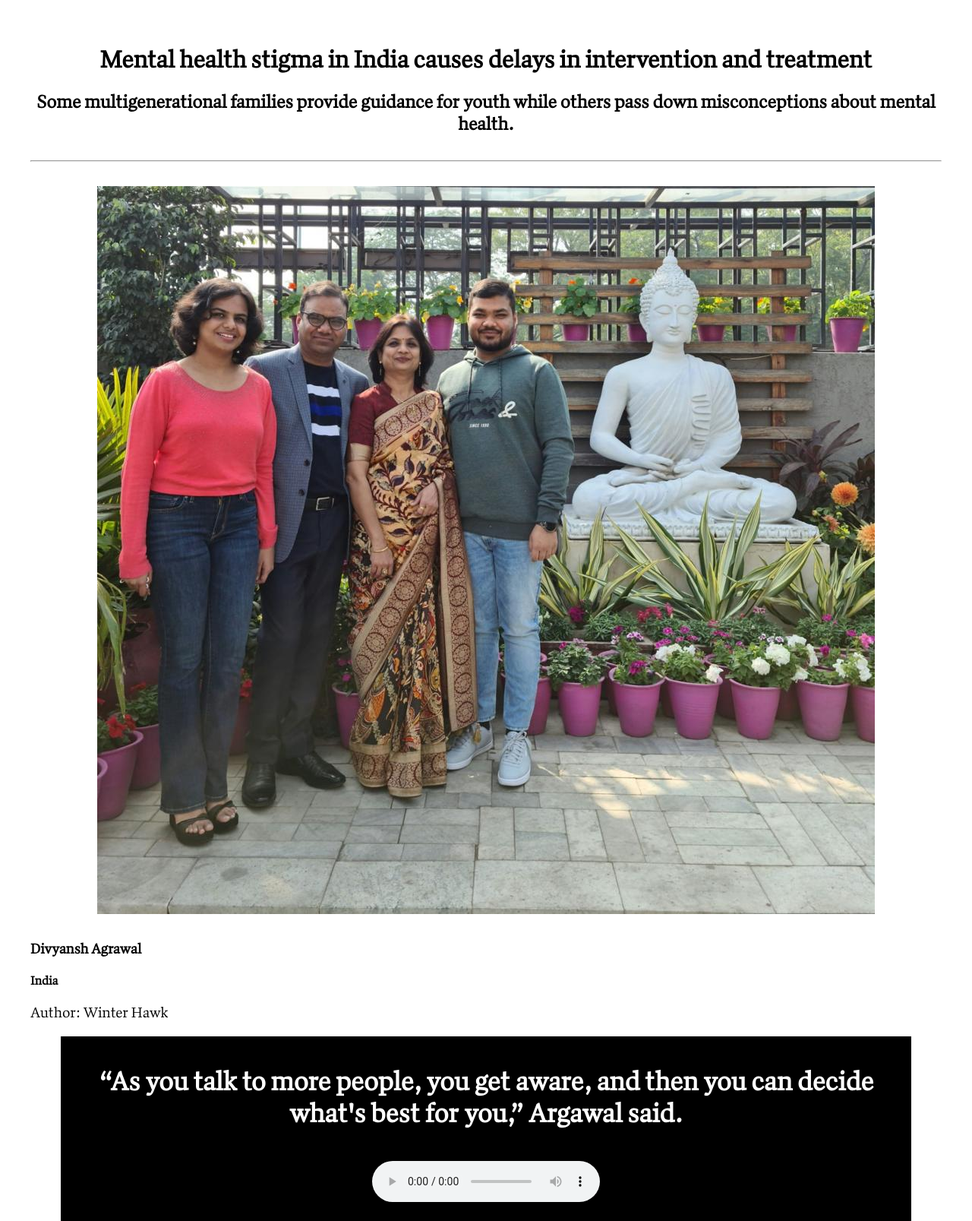
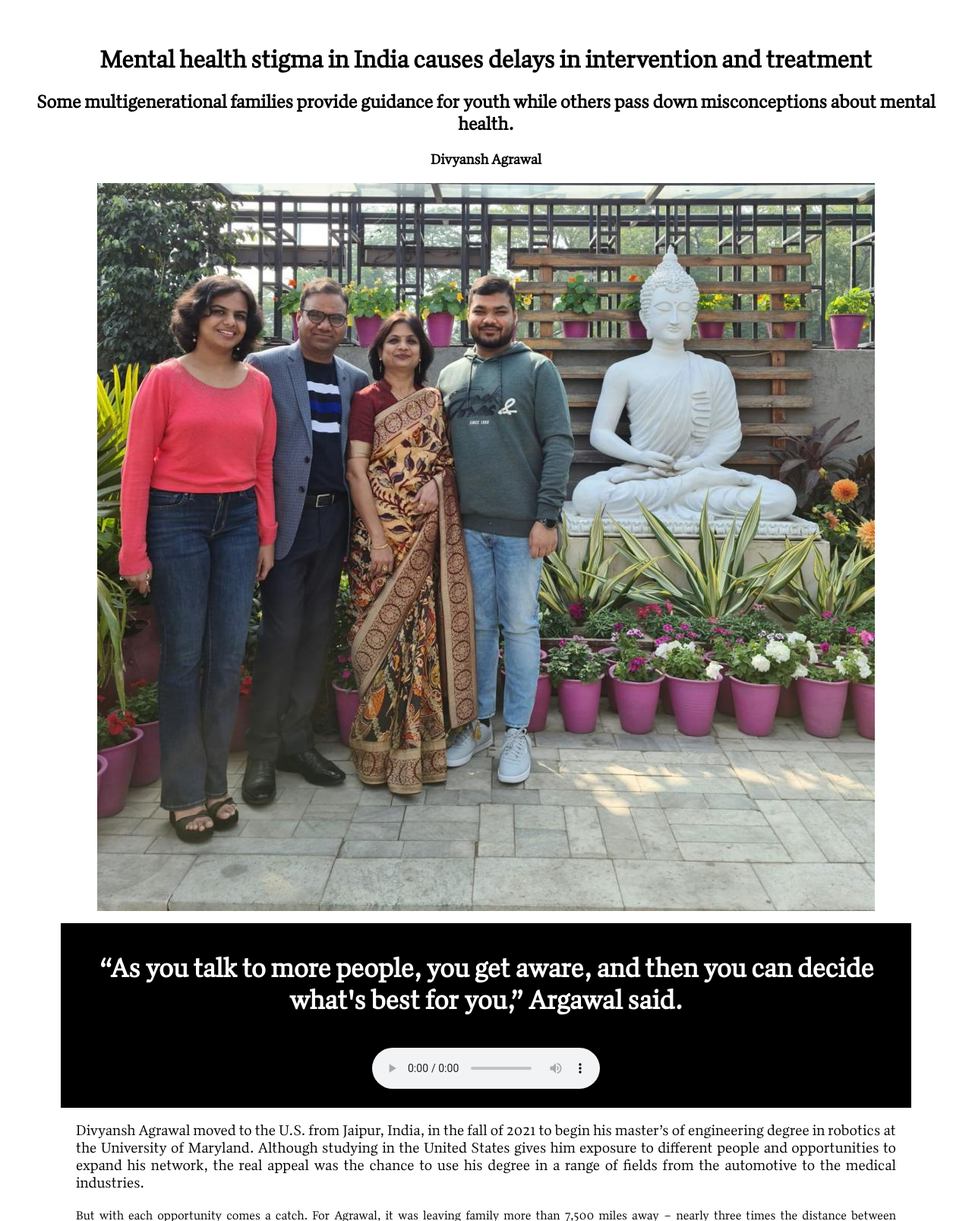
Before and after one commit to skanipakala/InternationalStudentsPage, a Flask app: page /student/1 in a window 1280 px wide. Shown: the top 1607 px of the page at 76% size. Run offline with Flask 2, Linux system fonts and the light colour scheme.

Commit message:
Fix File Path and student content

```diff
--- a/InternationalStudentsWebpage/static/css/student_detail_style.css
+++ b/InternationalStudentsWebpage/static/css/student_detail_style.css
@@ -9,9 +9,11 @@ body {
   font-family: 'Quiosco';
 }
 
-/* .header {
-  font-size: 30px;
-} */
+.header {
+  align-items: center;
+  justify-content: center;
+  text-align: center;
+}
 
 .quote-box {
   background-color: black;
--- a/InternationalStudentsWebpage/students.py
+++ b/InternationalStudentsWebpage/students.py
@@ -7,7 +7,7 @@ students = [
     "country_flag": "India.png",
     "title": "Mental health stigma in India causes delays in intervention and treatment",
     "subtitle": "Some multigenerational families provide guidance for youth while others pass down misconceptions about mental health.",
-    "article_file": "InternationalStudentsWebpage/static/articles/Divyansh Agrawal/Divyansh_Agrawal.txt",
+    "article_file": "static/articles/Divyansh_Agrawal/Divyansh_Agrawal.txt",
     "quote": "“As you talk to more people, you get aware, and then you can decide what\'s best for you,” Argawal said.",
     "author": "Winter Hawk",
     "audio_file": "IndiaDivyansh.mp3"
@@ -20,7 +20,7 @@ students = [
     "country_flag": "Denmark.png",
     "title": "TITLE HERE",
     "subtitle": "SUBTITLE HERE",
-    "article_file": "InternationalStudentsWebpage/static/articles/Sophia Andersen/Sophia_Andersen.txt",
+    "article_file": "static/articles/Sophia Andersen/Sophia_Andersen.txt",
     "quote": "“I'm still trying to figure out how to live with ADHD, but I feel like the depression is not really that big a deal anymore,” Katharina Andersen said. “I don't go into those slumps anymore because I'm learning how to manage it beforehand.",
     "author": "AUTHOR",
     "audio_file": "DenmarkKatharina.mp3"
@@ -33,7 +33,7 @@ students = [
     "country_flag": "Belgium.png",
     "title": "Lack of trained mental health personnel in schools poses risks to student outlook",
     "subtitle": "After moving to Maryland from Belgium, Luisa Barros-Checcucci struggled to find the same support she had in Belgium. ",
-    "article_file": "InternationalStudentsWebpage/static/articles/Luisa Barros-Checcucci/Luisa_Barros-Checcucci.txt",
+    "article_file": "static/articles/Luisa Barros-Checcucci/Luisa_Barros-Checcucci.txt",
     "quote": "“I was breaking down and he made me feel terrible,” Barros-Checcucci said. “He was just kind of like, 'okay, well what do you want me to do about it' type of thing.”",
     "author": "Winter Hawk",
     "audio_file": "BelgiumLua.mp3"
@@ -46,7 +46,7 @@ students = [
     "country_flag": "Pakistan.png",
     "title": "State corruption and family pressure stifle health progress of rural Pakistani communities",
     "subtitle": "Political instability and underfunded health systems perpetuate cycles of violence and poor mental health in Pakistan.",
-    "article_file": "InternationalStudentsWebpage/static/articles/Ubaid Bakhtiar/Ubaid_Bakhtiar.txt",
+    "article_file": "static/articles/Ubaid Bakhtiar/Ubaid_Bakhtiar.txt",
     "quote": "“I dont have a friend from U.S.A,” Bakhtiar said. “People who are in U.S.A, they prefer to have friends with the people that are from U.S.A”",
     "author": "AUTHOR",
     "audio_file": "PakistanUbaid.mp3"
@@ -59,7 +59,7 @@ students = [
     "country_flag": "South_Korea.png",
     "title": "Students in South Korea begin to value self-care amid academic pressures",
     "subtitle": "South Korean media and television are helping raise awareness of youth experiences with stress and anxiety.",
-    "article_file": "InternationalStudentsWebpage/static/articles/Seungji Rhee/Seungji_Rhee.txt",
+    "article_file": "static/articles/Seungji Rhee/Seungji_Rhee.txt",
     "quote": "QUOTE HERE",
     "author": "Winter Hawk",
     "audio_file": "KoreaRhee.mp3"
@@ -72,7 +72,7 @@ students = [
     "country_flag": "Ghana.png",
     "title": "TITLE HERE",
     "subtitle": "SUBTITLE HERE",
-    "article_file": "InternationalStudentsWebpage/static/articles/Herbert Obeng/Herbert_Obeng.txt",
+    "article_file": "static/articles/Herbert Obeng/Herbert_Obeng.txt",
     "quote": "QUOTE HERE",
     "author": "Winter Hawk",
     "audio_file": "GhanaHerbert.mp3"
@@ -98,7 +98,7 @@ students = [
     "picture": "NO PHOTO",
     "title": "TITLE HERE",
     "subtitle": "SUBTITLE HERE",
-    "article_file": "InternationalStudentsWebpage/static/articles/Lindia Gonzalez/Lindia_Gonzalez.txt",
+    "article_file": "static/articles/Lindia Gonzalez/Lindia_Gonzalez.txt",
     "quote": "QUOTE HERE",
     "author": "Winter Hawk",
     "audio_file": "AUDIO"
--- a/InternationalStudentsWebpage/templates/student_detail.html
+++ b/InternationalStudentsWebpage/templates/student_detail.html
@@ -8,20 +8,18 @@
 <body>
     <div class="container">
         <div class="header">
-            <div class="col-md-12">
-                <h1 class="text-center"><strong>{{ student.title }}</strong></h1>
-                <h2 class="text-center">{{ student.subtitle }}</h2>
-                <hr>
-            </div>
+            <h1 class="text-center"><strong>{{ student.title }}</strong></h1>
+            <h2 class="text-center">{{ student.subtitle }}</h2>
+            <h3 class="text-center">{{ student.name }}</h3>
         </div>
         <div class="row">
             <div class="image">
                 <img src="{{ url_for('static', filename='img/student_pics/' + student.picture) }}" class="img-fluid" alt="{{ student.name }}">
             </div>
             <div class="col-md-8">
-                <h3>{{ student.name }}</h3>
-                <h4>{{ student.country }}</h4>
-                <p>Author: {{ student.author }}</p>
+                <!-- <h3>{{ student.name }}</h3> -->
+                <!-- <h4>{{ student.country }}</h4> -->
+                <!-- <p>Author: {{ student.author }}</p> -->
                 <div class="quote-box">
                     <h5 class="quote-text"><b>{{ student.quote }}</b></h5>
                     <audio controls>
```
Also changed, not shown: InternationalStudentsWebpage/static/articles/Divyansh_Agrawal/Divyansh_Agrawal.txt (renamed from InternationalStudentsWebpage/static/articles/Divyansh Agrawal/Divyansh_Agrawal.txt).
